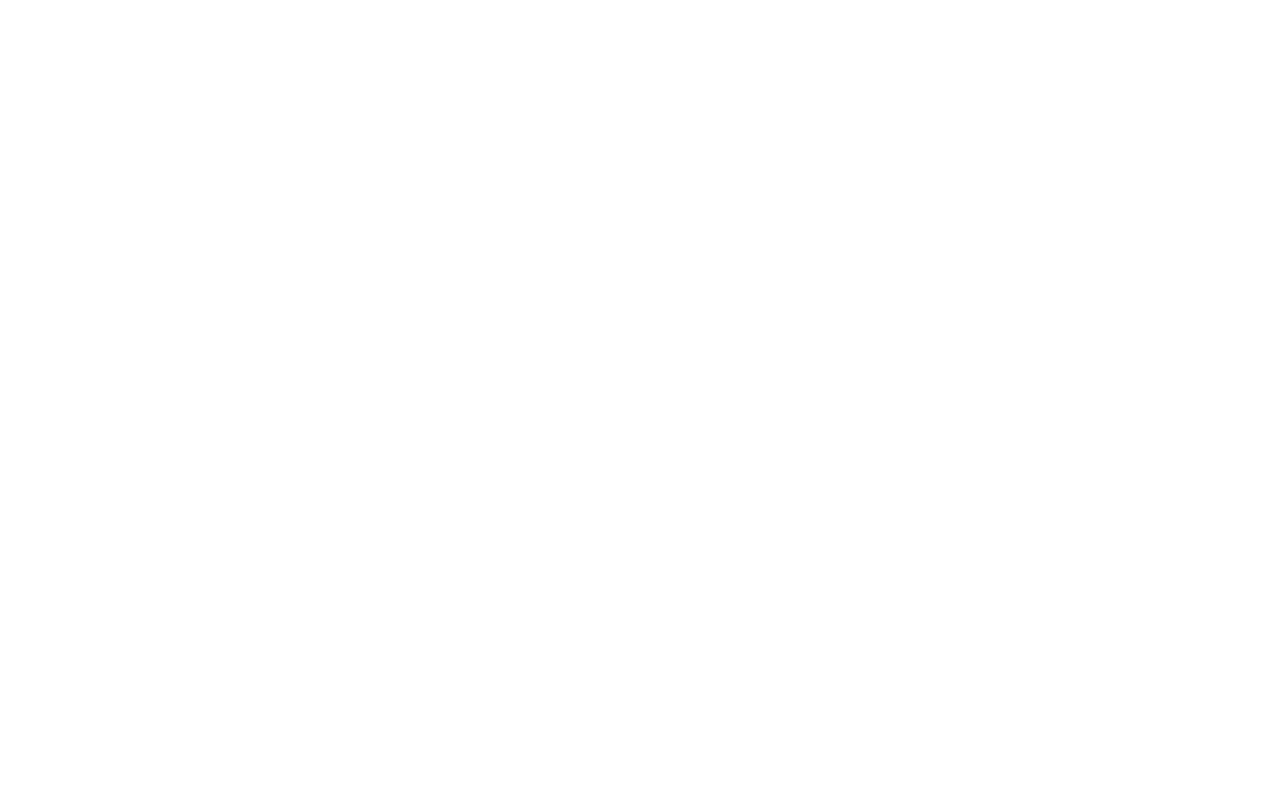
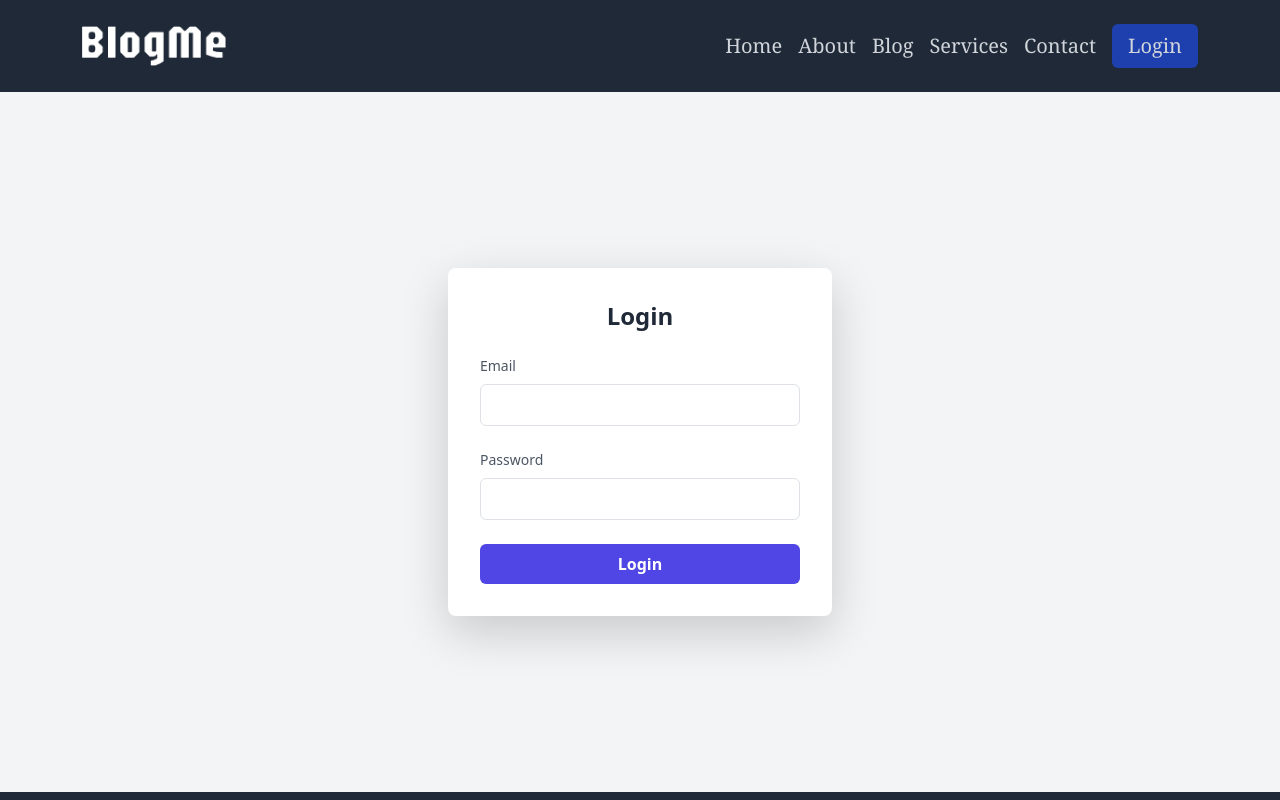
Before and after one commit to Safayethossain95/blogsite, a React (Vite) app: page /login in a window 1280 px wide. Before the commit this address had no page. Shown: the top 800 px of the page. Built offline with nearby package versions, Linux system fonts and the light colour scheme.

Commit message:
loginform

```diff
--- a/package.json
+++ b/package.json
@@ -10,7 +10,7 @@
     "preview": "vite preview"
   },
   "dependencies": {
-    "axios": "^1.7.8",
+    "axios": "^1.7.9",
     "bootstrap": "^5.3.3",
     "react": "^18.3.1",
     "react-bootstrap": "^2.10.6",
--- a/src/App.jsx
+++ b/src/App.jsx
@@ -13,6 +13,7 @@
 import 'bootstrap/dist/css/bootstrap.min.css';
 import ServicePage from './pages/ServicePage';
 import ContactPage from './pages/ContactPage';
+import LoginPage from './pages/LoginPage';
 function App() {
 
 
@@ -25,6 +26,7 @@
         <Route path="/blog" element={<BlogPage />} />
         <Route path="/services" element={<ServicePage />} />
         <Route path="/contact" element={<ContactPage />} />
+        <Route path="/login" element={<LoginPage />} />
       </Routes>
     </BrowserRouter>
 
--- /dev/null
+++ b/src/components/LoginPage/LoginComp.jsx
@@ -0,0 +1,69 @@
+import  { useState } from 'react';
+// import axios from 'axios';
+// import { API_URL } from '../../config';
+// import { useAuth } from '../../context/AuthContext';
+// import { useNavigate } from 'react-router-dom';
+// import { toast } from 'react-hot-toast';
+
+const LoginComp = () => {
+  const [email, setEmail] = useState('');
+  const [password, setPassword] = useState('');
+//   const { login } = useAuth();
+//   const navigate = useNavigate()
+  const handleSubmit = async(e) => {
+    e.preventDefault();
+
+    // const res = await axios.post(`${API_URL}/login`, { email, password }, { withCredentials: true });
+    // if(res.data.token){
+    //   login()
+    //   navigate("/dashboard")
+    //   toast.success('Login Successful!');
+    //   console.log("logged in")
+    // }
+  };
+
+
+  return (
+    <div className="flex justify-center items-center min-h-[700px] bg-gray-100">
+  <form
+    className="w-full max-w-sm p-8 bg-white rounded-lg shadow-lg"
+    onSubmit={handleSubmit}
+  >
+    <h2 className="text-2xl font-semibold text-center mb-6 text-gray-800">Login</h2>
+    <div className="mb-4">
+      <label htmlFor="email" className="block text-sm font-medium text-gray-600">
+        Email
+      </label>
+      <input
+        type="email"
+        value={email}
+        onChange={(e) => setEmail(e.target.value)}
+        required
+        className="w-full px-4 py-2 mt-2 border border-gray-300 rounded-md focus:outline-none focus:ring-2 focus:ring-indigo-500"
+      />
+    </div>
+    <div className="mb-6">
+      <label htmlFor="password" className="block text-sm font-medium text-gray-600">
+        Password
+      </label>
+      <input
+        type="password"
+        value={password}
+        onChange={(e) => setPassword(e.target.value)}
+        required
+        className="w-full px-4 py-2 mt-2 border border-gray-300 rounded-md focus:outline-none focus:ring-2 focus:ring-indigo-500"
+      />
+    </div>
+    <button
+      type="submit"
+      className="w-full py-2 px-4 bg-indigo-600 text-white font-semibold rounded-md hover:bg-indigo-700 focus:outline-none focus:ring-2 focus:ring-indigo-500"
+    >
+      Login
+    </button>
+  </form>
+</div>
+
+  );
+};
+
+export default LoginComp;
--- a/src/components/MyNavbar.jsx
+++ b/src/components/MyNavbar.jsx
@@ -13,12 +13,13 @@
         </div>
 
         {/* Menu Items */}
-        <div className="hidden md:flex space-x-4">
+        <div className="hidden md:flex space-x-4 items-center">
           <Link to="/" className="text-gray-300 font-serif text-xl hover:text-white">Home</Link>
           <Link to="/about" className="text-gray-300 font-serif text-xl hover:text-white">About</Link>
           <Link to="/blog" className="text-gray-300 font-serif text-xl hover:text-white">Blog</Link>
           <Link to="/services" className="text-gray-300 font-serif text-xl hover:text-white">Services</Link>
           <Link to="/contact" className="text-gray-300 font-serif text-xl hover:text-white">Contact</Link>
+          <Link to="/login" className="text-gray-300 font-serif text-xl hover:text-white px-3 py-2 bg-blue-800 rounded-md">Login</Link>
         </div>
 
         {/* Hamburger Icon */}
--- /dev/null
+++ b/src/pages/LoginPage.jsx
@@ -0,0 +1,17 @@
+import LoginComp from "../components/LoginPage/LoginComp"
+import AppLayout from "../layout/AppLayout"
+
+
+const LoginPage = () => {
+  return (
+    <>
+        <AppLayout>
+
+            <LoginComp/>
+        </AppLayout>
+
+    </>
+  )
+}
+
+export default LoginPage
```
Also changed, not shown: 1 other file (tests, documents, lock files or other folders).
